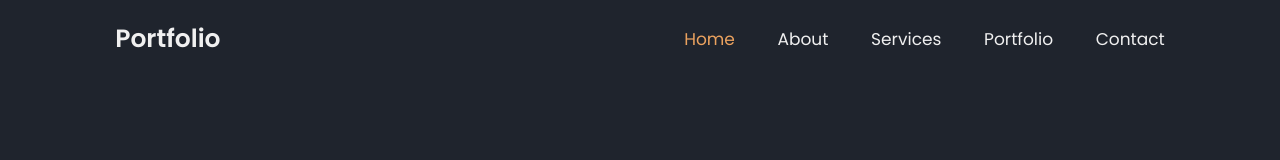
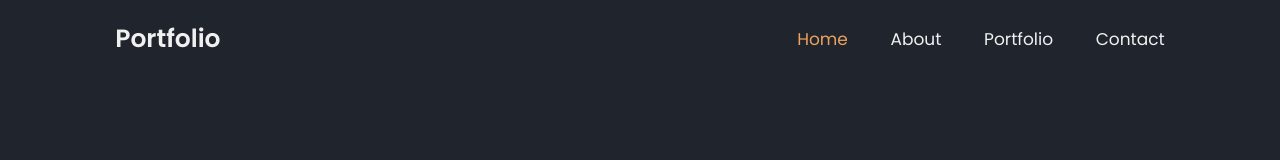
Before and after one commit to Shameinn/My-Website, a plain HTML site: page index.html in a window 1280 px wide. Shown: the top 160 px of the page. Drawn offline with nearby package versions, Linux system fonts and the light colour scheme.

Commit message:
Update index.html

```diff
--- a/index.html
+++ b/index.html
@@ -16,16 +16,14 @@
 
 <body>
     <!-- header design -->
-
     <header class="header">
         <a href="#" class="logo">Portfolio</a>
-
         <i class='bx bx-menu' id="menu-icon"></i>
-
+    <!-- navigation bar-->
         <nav class="navbar">
             <a href="#home" class="active">Home</a>
             <a href="#about">About</a>
-            <a href="#services">Services</a>
+            <!-- <a href="#services">Services</a> -->
             <a href="#portfolio">Portfolio</a>
             <a href="#contact">Contact</a>
         </nav>
```
